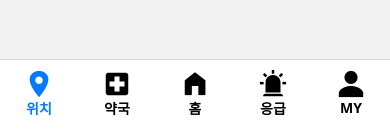
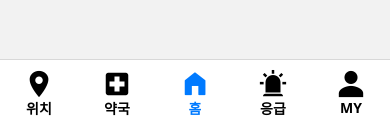
Before and after one commit to Hey-Doctor/HeyDoctor_App, a React Native app: screen / in a window 390 px wide. Shown: the part 705-841 px from the top of the page. Built offline with nearby package versions, Linux system fonts and the light colour scheme.

Commit message:
feat: 리본 메뉴 구현 및 수정

```diff
--- a/src/navigation/TabNavigator.tsx
+++ b/src/navigation/TabNavigator.tsx
@@ -21,7 +21,9 @@ export default function TabNavigator() {
 
   return (
     <Tab.Navigator
-  screenOptions={({ route }) => ({
+    initialRouteName="HomePage"
+
+    screenOptions={({ route }) => ({
     headerShown: false,
     tabBarLabelStyle: {
       fontSize: 14,
```
